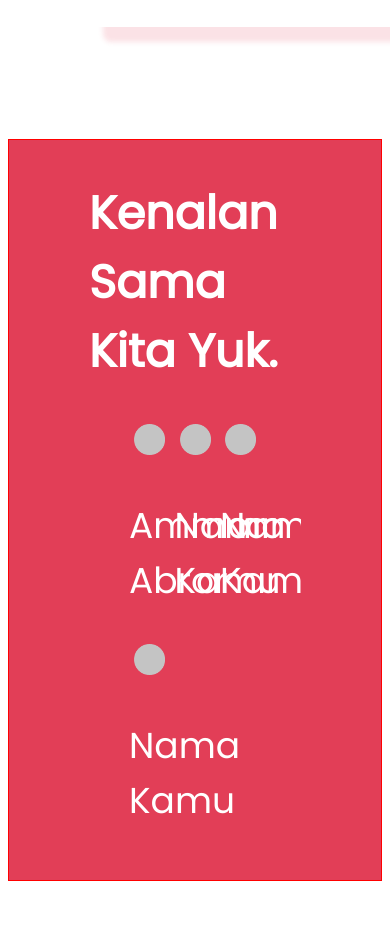
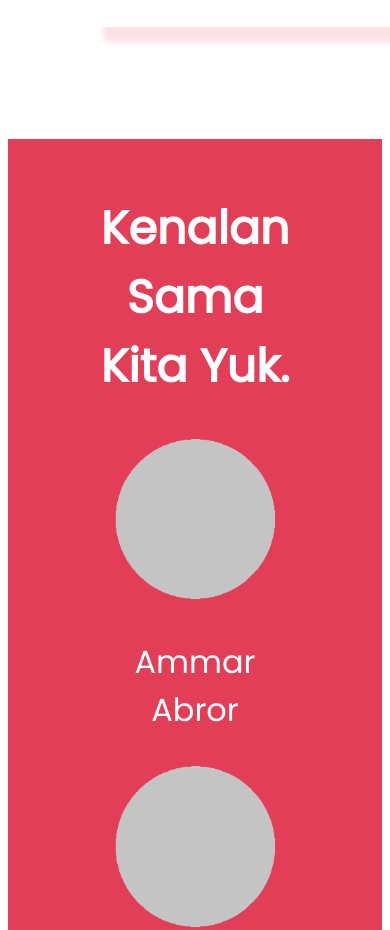
Before and after one commit to ammarbror/Anterin, a plain HTML site: page index.html in a window 390 px wide. Shown: the part 900-1830 px from the top of the page. Drawn offline with Linux system fonts and the light colour scheme.

Commit message:
Team section responsive

```diff
--- a/css/style.css
+++ b/css/style.css
@@ -96,30 +96,59 @@ h2 span {
 }
 
 .team-wrapper{
-    border: 1px solid red;
     background-color: #E23E57;
-    padding: 0 80px
+    padding: 16px 80px;
+    width: 100%;
+    margin: 0 auto;
 }
 
 .team-wrapper h2{
     color: #ffffff;
 }
+
 .team-wrapper h3{
     display:block;
     font-size: 36px;
     color: #ffffff;
     font-weight: lighter;
 }
+
 .team-wrapper ul{
-    list-style: none;
+    list-style-type: none;
     overflow:hidden;
 }
+
 .team-wrapper li{
     width: 24%;
     text-align: center;
     display:inline-block;
 }
+
 .team-wrapper img{
     width: 75%;
     height: auto;
 }
+
+@media(max-width: 750px) {
+    .team-wrapper ul{
+        padding-left: 0px;
+    }
+
+    .team-wrapper h2{
+        text-align: center;
+    }
+
+    .team-wrapper h3{
+        font-size: 32px;
+    }
+
+    .team-wrapper li{
+        width: 49%;
+    }
+}
+
+@media(max-width: 550px) {
+    .team-wrapper li{
+        width: 100%;
+    }
+}
```
